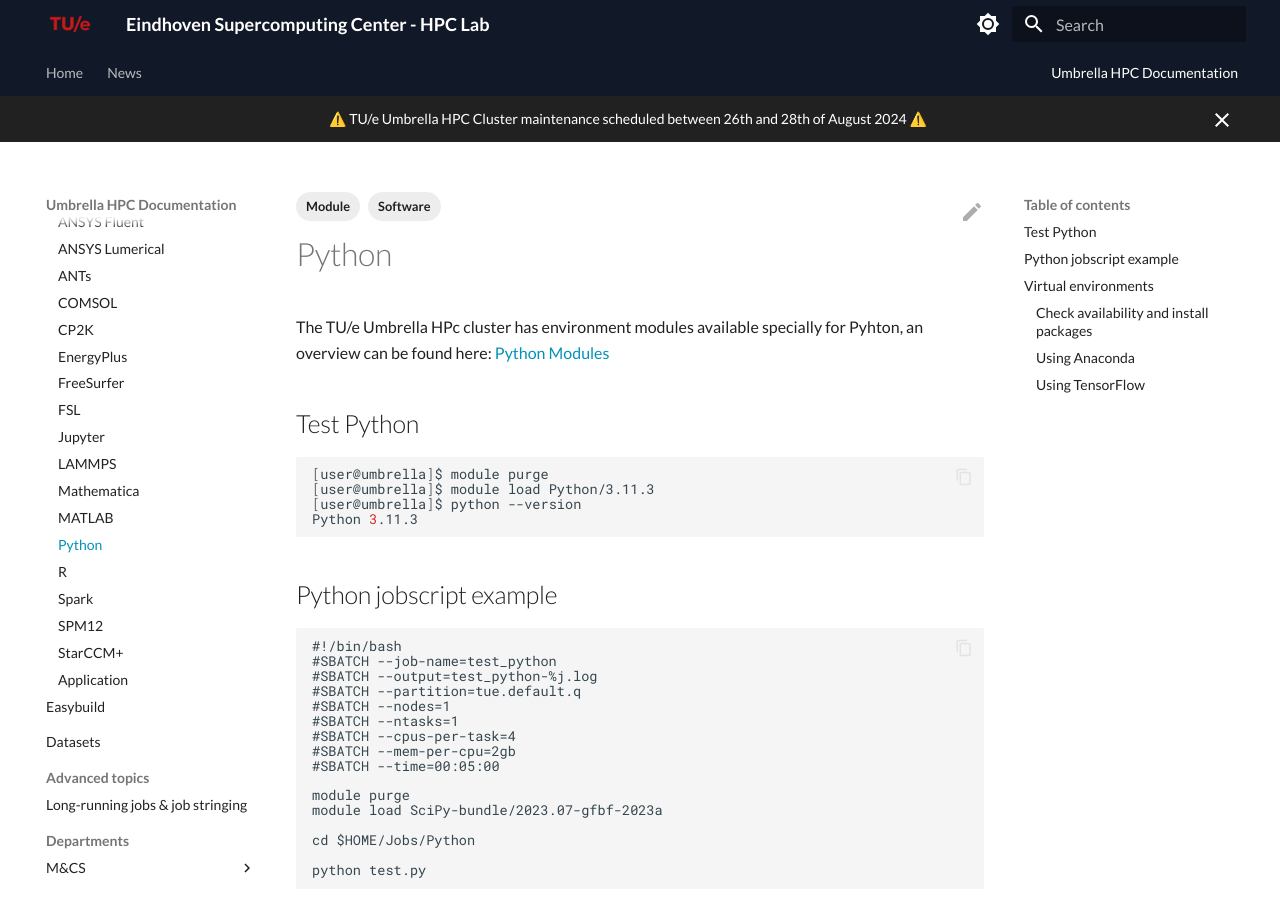
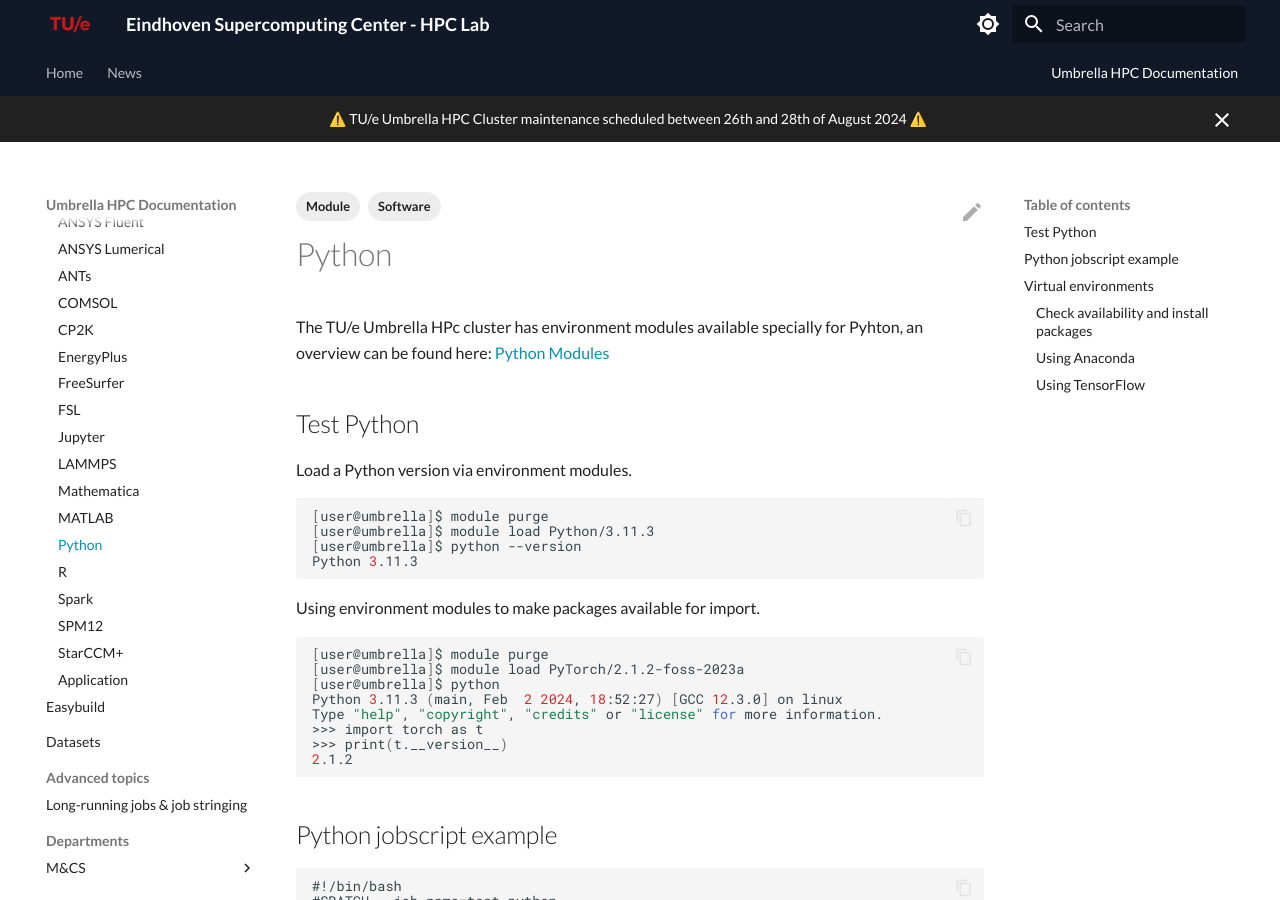
Before and after one commit to gferhpc/supercomputing.tue.nl, an MkDocs documentation site: the page built from pages/documentation/software/recipes/python.md, in a window 1280 px wide and 900 px high. Built offline with MkDocs 1.6.1 and Material for MkDocs 9.7.7, drawn with Linux system fonts in a browser that asks for light colours.

Commit message:
Update python.md

````diff
--- a/pages/documentation/software/recipes/python.md
+++ b/pages/documentation/software/recipes/python.md
@@ -7,11 +7,26 @@
 
 ## Test Python
 
+Load a Python version via environment modules.
+
 ```shell
 [user@umbrella]$ module purge
 [user@umbrella]$ module load Python/3.11.3
 [user@umbrella]$ python --version
 Python 3.11.3
+```
+
+Using environment modules to make packages available for import.
+
+```shell
+[user@umbrella]$ module purge
+[user@umbrella]$ module load PyTorch/2.1.2-foss-2023a
+[user@umbrella]$ python
+Python 3.11.3 (main, Feb  2 2024, 18:52:27) [GCC 12.3.0] on linux
+Type "help", "copyright", "credits" or "license" for more information.
+>>> import torch as t
+>>> print(t.__version__)
+2.1.2
 ```
 
 ## Python jobscript example
````
